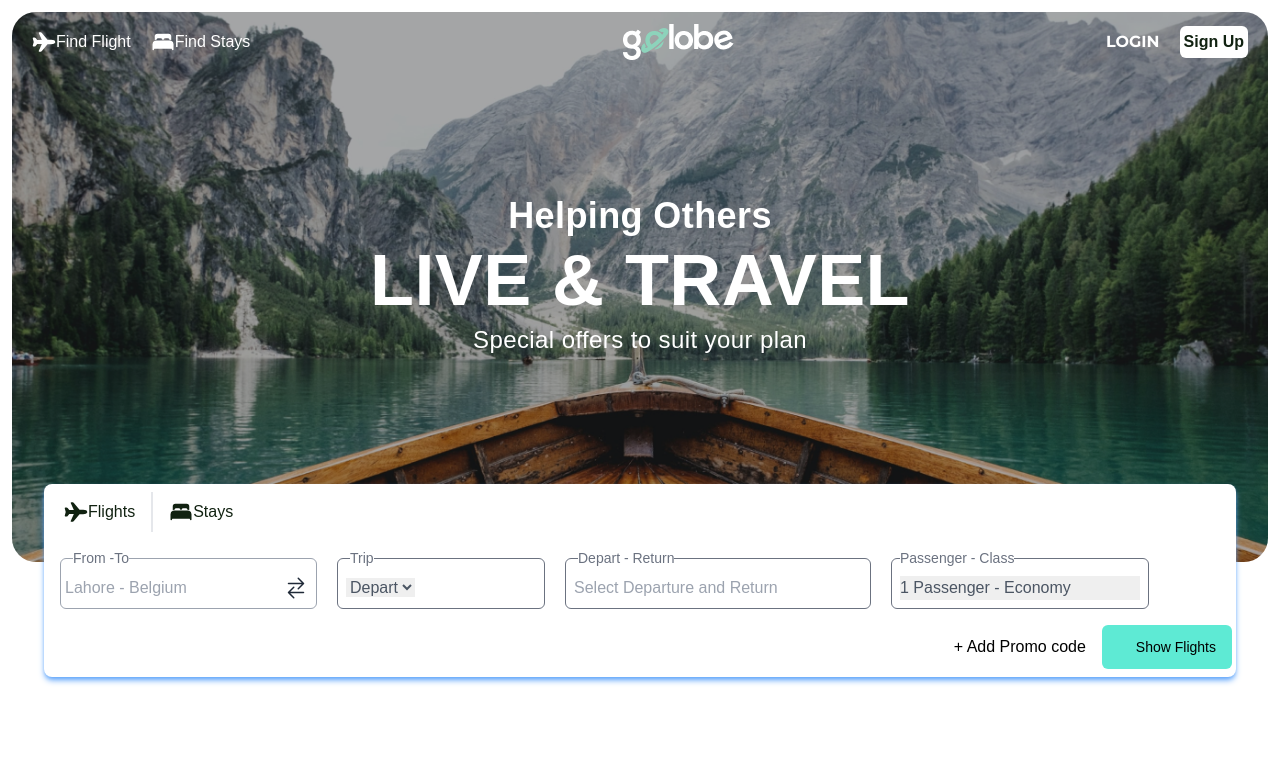
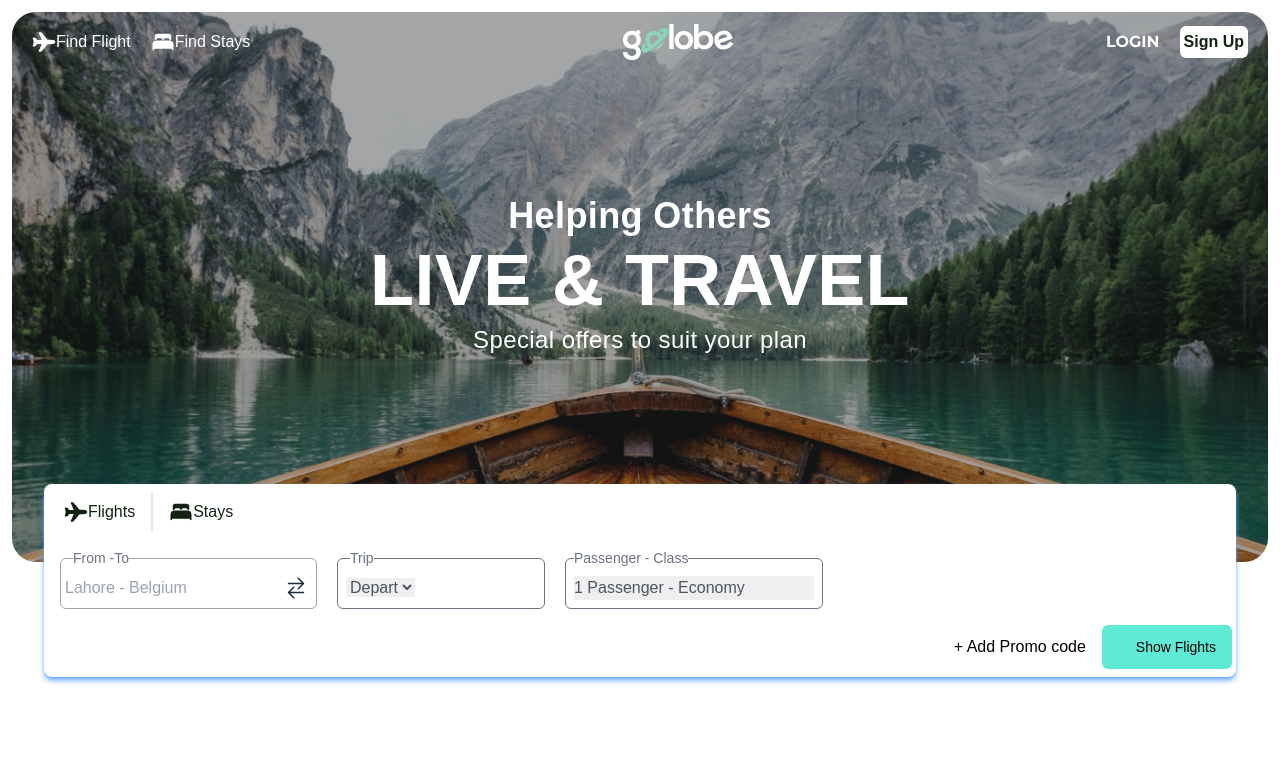
Before and after one commit to Heritagify/Travelling-Website, a React (Vite) app: page / in a window 1280 px wide. Shown: the top 769 px of the page. Built offline with nearby package versions, Linux system fonts and the light colour scheme; some icons are missing; a web font is replaced by a local one.

Commit message:
worked on deployment

```diff
--- a/src/Home.jsx
+++ b/src/Home.jsx
@@ -2,7 +2,7 @@ import { IoAirplane } from "react-icons/io5";
 import { IoBed } from "react-icons/io5";
 import { FaPaperPlane } from "react-icons/fa6";
 import SwapInput from "./components/SwapInput.jsx";
-import DateSelector from "./components/DateSelector";
+// import DateSelector from "./components/DateSelector";
 import TripOption from "./components/TripOption.jsx";
 import Passenger from "./components/Passenger.jsx";
 import Places from "./Places.jsx";
@@ -46,7 +46,7 @@ const Home = () => {
           <div className="lg:flex my-4 space-x-5 mx-3">
             <SwapInput />
             <TripOption />
-            <DateSelector />
+            {/* <DateSelector /> */}
             <Passenger />
           </div>
           <div className="flex justify-end items-center space-x-4 font-medium text-md">
```
